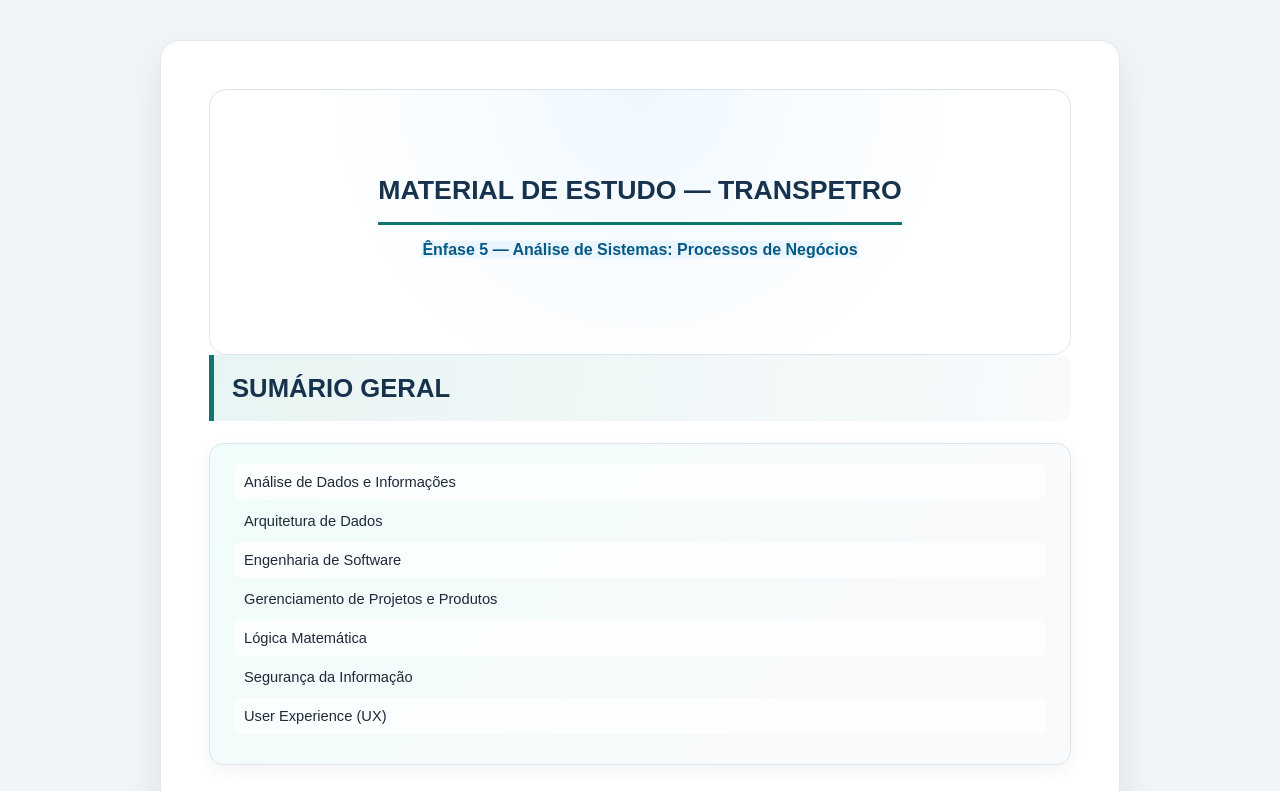
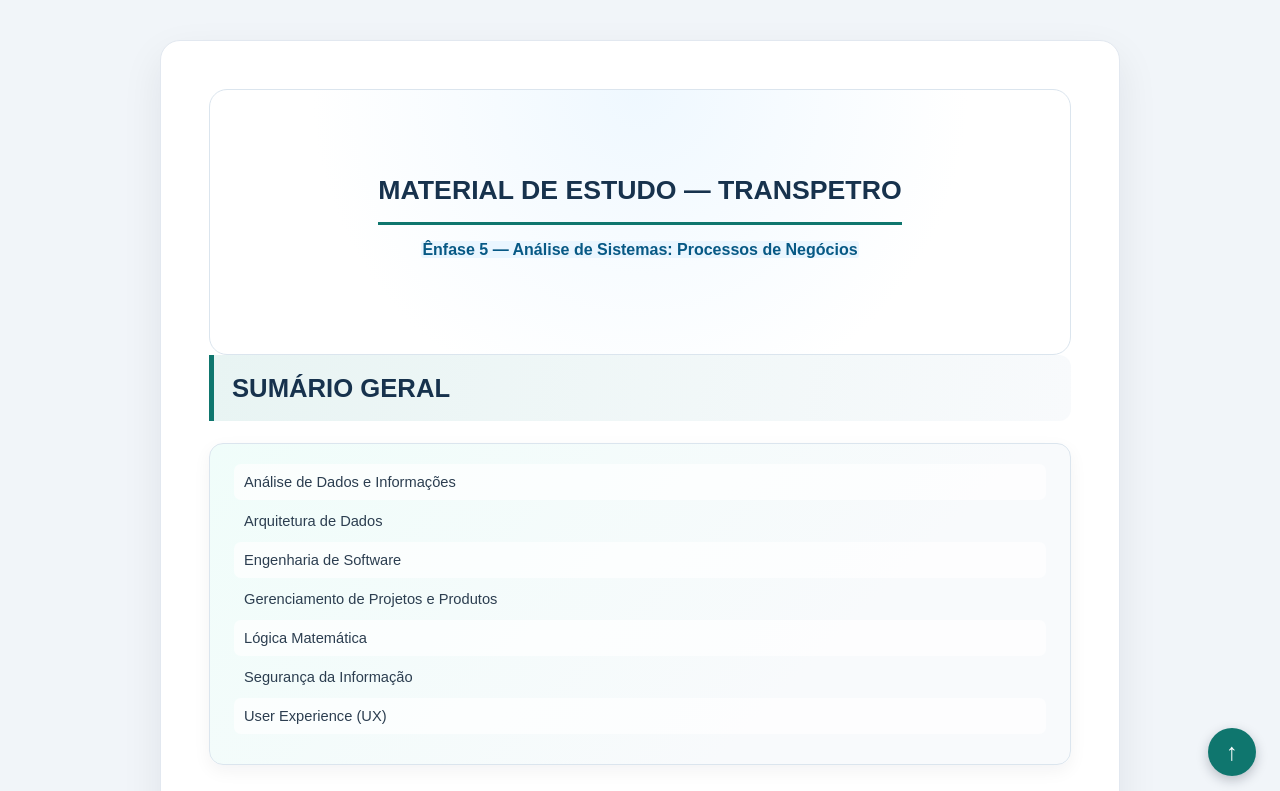
Before and after one commit to maxsaldanha1977/transpetro, a plain HTML site: page Material de Estudo - Transpetro.html in a window 1280 px wide. Shown: the top 791 px of the page. Drawn offline with Linux system fonts and the light colour scheme.

Commit message:
✨: feat implementado botão flutuante Voltar ao Início

```diff
--- a/Material de Estudo - Transpetro.html
+++ b/Material de Estudo - Transpetro.html
@@ -146,6 +146,31 @@
       background: #f1f5f9;
     }
 
+    .back-to-top {
+      position: fixed;
+      right: 24px;
+      bottom: 24px;
+      z-index: 1000;
+      display: grid;
+      width: 48px;
+      height: 48px;
+      place-items: center;
+      border-radius: 50%;
+      background: #0f766e;
+      box-shadow: 0 4px 12px rgb(15 23 42 / 25%);
+      color: #fff;
+      font-size: 24px;
+      line-height: 1;
+      text-decoration: none;
+    }
+
+    .back-to-top:hover { background: #115e59; }
+
+    .back-to-top:focus-visible {
+      outline: 3px solid #0f766e;
+      outline-offset: 4px;
+    }
+
     body {
       width: 100%;
       max-width: 960px;
@@ -326,9 +351,10 @@
   }
 </style>
 </head>
-<body>
+<body id="inicio">
 
 <div class="page-number"></div>
+<a class="back-to-top" href="#inicio" aria-label="Voltar ao início" title="Voltar ao início">↑</a>
 
 <!-- ============ CAPA ============ -->
 <section class="cover">
@@ -341,13 +367,13 @@
 <h1 class="no-break">Sumário Geral</h1>
 <div class="toc">
   <ul>
-    <li>Análise de Dados e Informações</li>
-    <li>Arquitetura de Dados</li>
-    <li>Engenharia de Software</li>
-    <li>Gerenciamento de Projetos e Produtos</li>
-    <li>Lógica Matemática</li>
-    <li>Segurança da Informação</li>
-    <li>User Experience (UX)</li>
+    <li><a href="#analise-dados-informacoes">Análise de Dados e Informações</a></li>
+    <li><a href="#arquitetura-dados">Arquitetura de Dados</a></li>
+    <li><a href="#engenharia-software">Engenharia de Software</a></li>
+    <li><a href="#gerenciamento-projetos-produtos">Gerenciamento de Projetos e Produtos</a></li>
+    <li><a href="#logica-matematica">Lógica Matemática</a></li>
+    <li><a href="#seguranca-informacao">Segurança da Informação</a></li>
+    <li><a href="#user-experience-ux">User Experience (UX)</a></li>
   </ul>
 </div>
 </section>
@@ -355,7 +381,7 @@
 <!-- =====================================================================
      ARQUIVO 1 — ANÁLISE DE DADOS E INFORMAÇÕES
      ===================================================================== -->
-<h1>Análise de Dados e Informações</h1>
+<h1 id="analise-dados-informacoes">Análise de Dados e Informações</h1>
 <p class="center small">Material de Estudo — Transpetro · Ênfase 5</p>
 
 <h2>Dado, informação, conhecimento e inteligência</h2>
@@ -647,7 +673,7 @@
 <!-- =====================================================================
      ARQUIVO 2 — ARQUITETURA DE DADOS
      ===================================================================== -->
-<h1>Arquitetura de Dados</h1>
+<h1 id="arquitetura-dados">Arquitetura de Dados</h1>
 <p class="center small">Material de Estudo — Transpetro · Ênfase 5 — Análise de Sistemas: Processos de Negócios</p>
 
 <h2>Arquitetura de Dados</h2>
@@ -1001,7 +1027,7 @@
 <!-- =====================================================================
      ARQUIVO 3 — ENGENHARIA DE SOFTWARE
      ===================================================================== -->
-<h1>Engenharia de Software</h1>
+<h1 id="engenharia-software">Engenharia de Software</h1>
 <p class="center small">Material de Estudo — Transpetro · Ênfase 5 — Engenharia de Software</p>
 
 <h2>Levantamento, análise e gerenciamento de requisitos</h2>
@@ -1317,7 +1343,7 @@
 <!-- =====================================================================
      ARQUIVO 4 — GERENCIAMENTO DE PROJETOS E PRODUTOS
      ===================================================================== -->
-<h1>Gerenciamento de Projetos e Produtos</h1>
+<h1 id="gerenciamento-projetos-produtos">Gerenciamento de Projetos e Produtos</h1>
 <p class="center small">Material de Estudo — Transpetro · Ênfase 5 — Gerenciamento de Projetos e Produtos</p>
 
 <h2>Framework Scrum</h2>
@@ -1618,7 +1644,7 @@
 <!-- =====================================================================
      ARQUIVO 5 — LÓGICA MATEMÁTICA
      ===================================================================== -->
-<h1>Lógica Matemática</h1>
+<h1 id="logica-matematica">Lógica Matemática</h1>
 <p class="center small">Material de Estudo — Transpetro · Ênfase 5</p>
 
 <h2>Visão geral da Lógica Matemática</h2>
@@ -2041,7 +2067,7 @@
 <!-- =====================================================================
      ARQUIVO 6 — SEGURANÇA DA INFORMAÇÃO
      ===================================================================== -->
-<h1>Segurança da Informação</h1>
+<h1 id="seguranca-informacao">Segurança da Informação</h1>
 <p class="center small">Material de Estudo — Transpetro · Ênfase 5</p>
 
 <h2>Visão geral</h2>
@@ -2562,7 +2588,7 @@
 <!-- =====================================================================
      ARQUIVO 7 — USER EXPERIENCE (UX)
      ===================================================================== -->
-<h1>User Experience — UX</h1>
+<h1 id="user-experience-ux">User Experience — UX</h1>
 <p class="center small">Material de Estudo — Transpetro · Ênfase 5 — UX, Usabilidade, Acessibilidade e Design</p>
 <p>A ideia central é: <strong>UX não é apenas deixar uma tela bonita.</strong> É projetar produtos e serviços considerando as necessidades, limitações, objetivos e contexto das pessoas que irão utilizá-los.</p>
 
```
